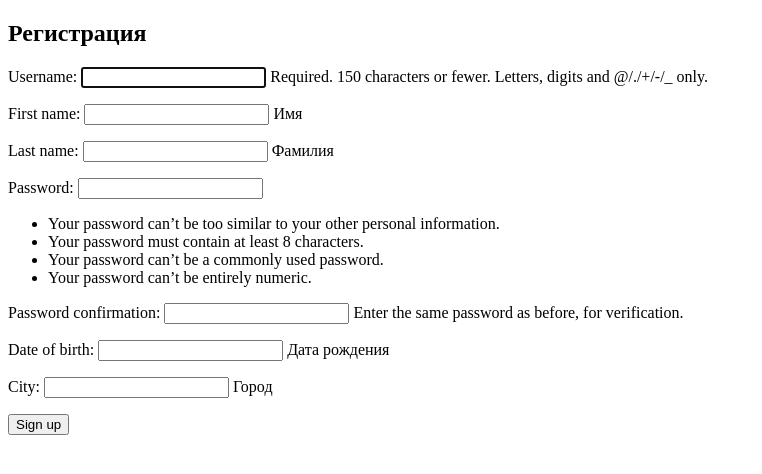
After one commit to Kiratobu/advertisement_board, a Django app: page /another_register/ in a window 1280 px wide. The commit adds this page. Shown: the top 474 px of the page, without its empty margins (0-762 px from the left). Run offline with Django 3.2, Linux system fonts and the light colour scheme.

Commit message:
Добавление регистрации, создание прав

```diff
--- a/advertisement/templates/advertisement/advertisement_list.html
+++ b/advertisement/templates/advertisement/advertisement_list.html
@@ -5,6 +5,8 @@
     {%if request.user.is_authenticated%}
         <h3>
             Добро пожаловать, {{request.user.username}}
+            <p>День рождения:{{request.user.profile.date_of_birth}}</p>
+            <p>Город :{{request.user.profile.city}}</p>
         </h3>
         <a href="{%url 'logout'%}">Выйти</a>
     {%else%}
--- /dev/null
+++ b/app_employment/apps.py
@@ -0,0 +1,5 @@
+from django.apps import AppConfig
+
+
+class AppEmploymentConfig(AppConfig):
+    name = 'app_employment'
--- /dev/null
+++ b/app_employment/tests.py
@@ -0,0 +1,3 @@
+from django.test import TestCase
+
+# Create your tests here.
--- /dev/null
+++ b/app_employment/urls.py
@@ -0,0 +1,6 @@
+from django.urls import path
+from .views import vacancy_list
+
+urlpatterns = [
+    path('vacancy',vacancy_list, name = 'vacancy')
+]
--- a/app_users/forms.py
+++ b/app_users/forms.py
@@ -1,5 +1,21 @@
+from tabnanny import verbose
 from django import forms
+from django.contrib.auth.forms import UserCreationForm
+
+from django.contrib.auth.models import User
 
 class AuthForm(forms.Form):
     username = forms.CharField()
     password = forms.CharField(widget=forms.PasswordInput)
+
+
+class RegisterForm(UserCreationForm):
+    first_name = forms.CharField(max_length=30,required=False,help_text='Имя')
+    last_name = forms.CharField(max_length=30,required=False,help_text='Фамилия')
+    date_of_birth = forms.DateField(required=True,help_text='Дата рождения')
+    city = forms.CharField(required=True,help_text='Город',max_length=36)
+
+
+    class Meta:
+        model = User
+        fields = ('username', 'first_name', 'last_name', 'password1', 'password2',)
--- /dev/null
+++ b/app_users/templates/users/register.html
@@ -0,0 +1,17 @@
+<!DOCTYPE html>
+<html lang="en">
+<head>
+    <meta charset="UTF-8">
+    <meta http-equiv="X-UA-Compatible" content="IE=edge">
+    <meta name="viewport" content="width=device-width, initial-scale=1.0">
+    <title>Регистрация</title>
+</head>
+<body>
+    <h2>Регистрация</h2>
+    <form method="post">
+        {%csrf_token%}
+        {{form.as_p}}
+        <button type="submit">Sign up</button>
+    </form>
+</body>
+</html>
--- a/app_users/urls.py
+++ b/app_users/urls.py
@@ -1,8 +1,12 @@
 from django.urls import path
 from app_users.views import NewLoginView,AnotherLoginView,NewLogoutView
+from app_users.views import register_view, another_register_view
 
 urlpatterns = [
     path('login/',NewLoginView.as_view(),name='login'),
     path('another_login/',AnotherLoginView.as_view(),name='another_login'),
     path('logout/',NewLogoutView.as_view(),name='logout'),
+    path('register/',register_view,name='register'),
+    path('register/',register_view,name='register'),
+    path('another_register/',another_register_view,name='register'),
 ]
--- a/app_users/views.py
+++ b/app_users/views.py
@@ -1,10 +1,12 @@
-from re import template
 from django.http import HttpResponse
-from django.shortcuts import render
+from django.shortcuts import render,redirect
 from django.views import View
 from app_users.forms import AuthForm
 from django.contrib.auth import authenticate,login
 from django.contrib.auth.views import LoginView, LogoutView
+from django.contrib.auth.forms import UserCreationForm
+from app_users.forms import RegisterForm
+from app_users.models import Profile
 
 class AnotherLoginView(LoginView):
     template_name = 'users/login.html'
@@ -37,6 +39,39 @@ class NewLogoutView(LogoutView):
     next_page = '/'
 
 
+def register_view(request):
+    if request.method == 'POST':
+        form = UserCreationForm(request.POST)
+        if form.is_valid():
+            form.save()
+            username = form.cleaned_data.get('username')
+            raw_password = form.cleaned_data.get('password1')
+            user = authenticate(username=username,password=raw_password)
+            login(request, user)
+            return redirect('/')
+    else:
+        form = UserCreationForm()
+    return render(request,'users/register.html',{'form':form})
 
+def another_register_view(request):
+    if request.method == 'POST':
+        form = RegisterForm(request.POST)
+        if form.is_valid():
+            user = form.save()
+            date_of_birth =form.cleaned_data.get('date_of_birth')
+            city = form.cleaned_data.get('city')
+            Profile.objects.create(
+                user = user,
+                city = city,
+                date_of_birth = date_of_birth
+            )
+            username = form.cleaned_data.get('username')
+            raw_password = form.cleaned_data.get('password1')
+            user = authenticate(username=username,password=raw_password)
+            login(request, user)
+            return redirect('/')
+    else:
+        form = RegisterForm()
+    return render(request,'users/register.html',{'form':form})
 
 # Create your views here.
--- a/board/settings.py
+++ b/board/settings.py
@@ -39,7 +39,8 @@ INSTALLED_APPS = [
     'django.contrib.staticfiles',
     'advertisement',
     'app_profiles',
-    'app_users'
+    'app_users',
+    'app_employment'
 ]
 
 MIDDLEWARE = [
--- a/board/urls.py
+++ b/board/urls.py
@@ -23,4 +23,5 @@ urlpatterns = [
     path('profiles/register/',UserFormView.as_view()),
     path('profiles/<int:profile_id>/edit/',UserEditFormView.as_view()),
     path('',include('app_users.urls')),
+    path('',include('app_employment.urls'))
 ]
```
Also changed, not shown: app_employment/admin.py (added, +9 -0 lines), app_employment/models.py (added, +22 -0 lines), app_employment/templates/employment/vacancy_list.html (added, +15 -0 lines), app_employment/views.py (added, +11 -0 lines), app_users/models.py (+7 -0 lines), 1 other file.
